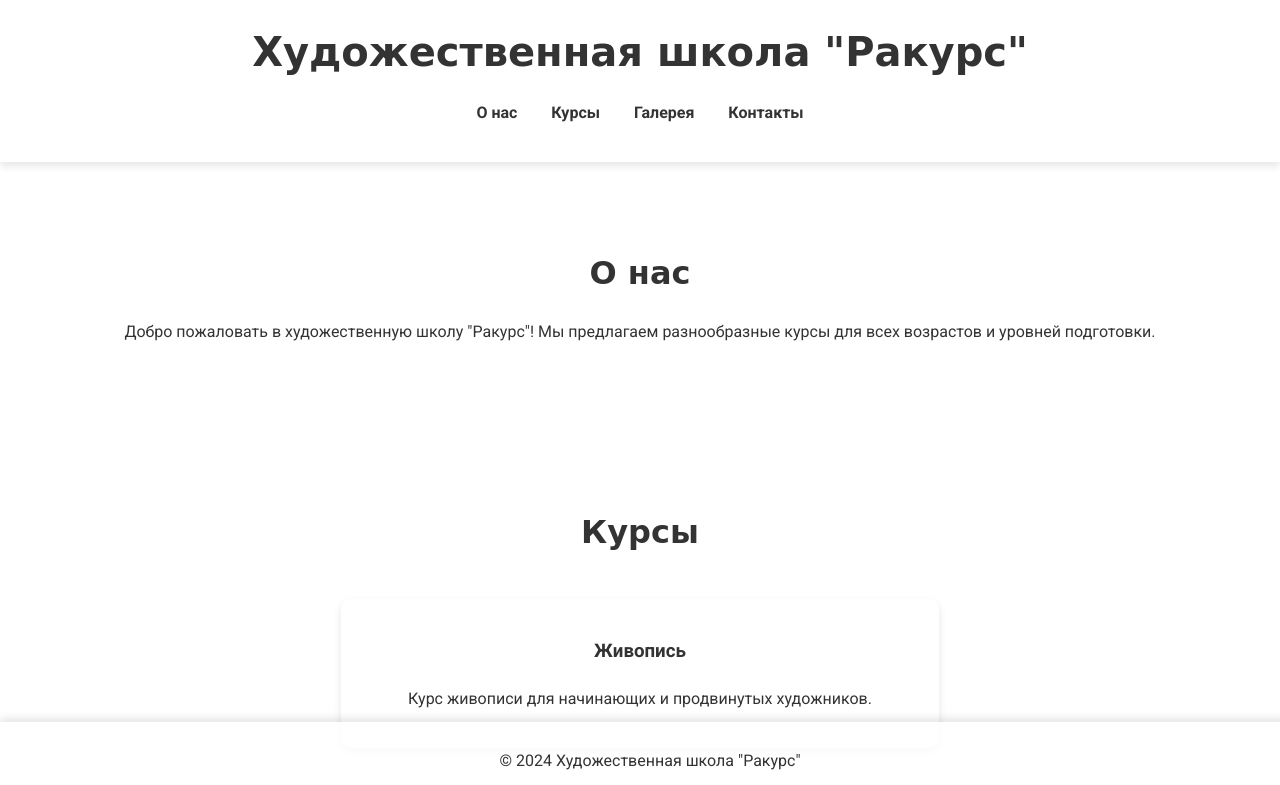
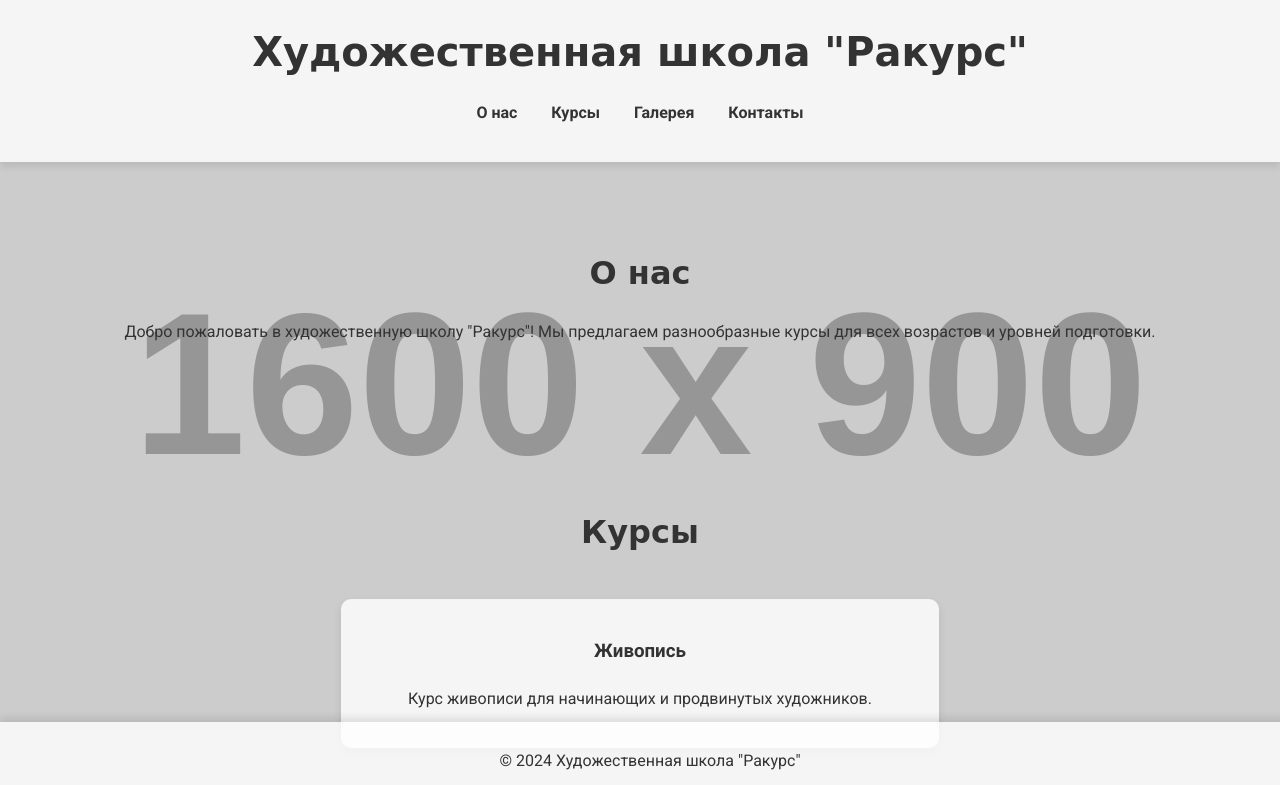
Before and after one commit to Tania841/Art-practice-1, a plain HTML site: page index.html in a window 1280 px wide. Shown: the top 785 px of the page. Drawn offline with Linux system fonts and the light colour scheme; placeholder pictures from the web are drawn by us; a web font is replaced by a local one.

Commit message:
Update styles.css

```diff
--- a/styles.css
+++ b/styles.css
@@ -1,6 +1,6 @@
 body {
     font-family: 'Roboto', sans-serif;
-    background: url('background.jpg') no-repeat center center fixed;
+    background: url('https://via.placeholder.com/1600x900.png?text=Background+Image') no-repeat center center fixed;
     background-size: cover;
     color: #333;
     margin: 0;
```
